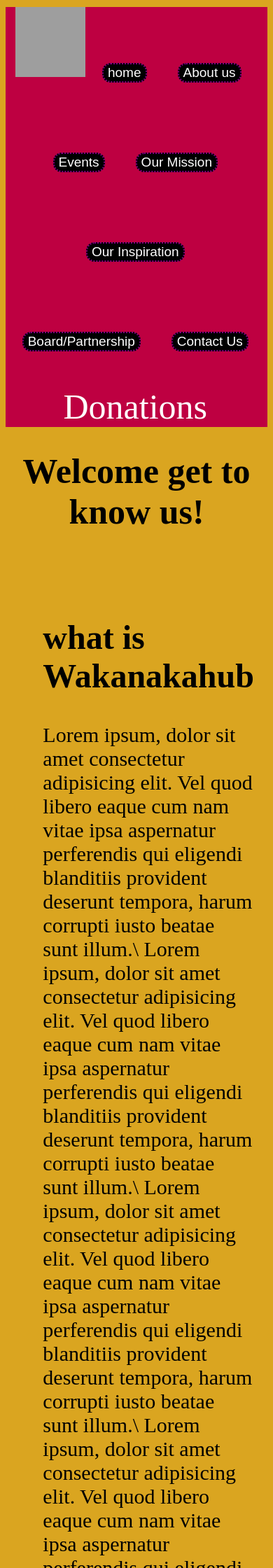
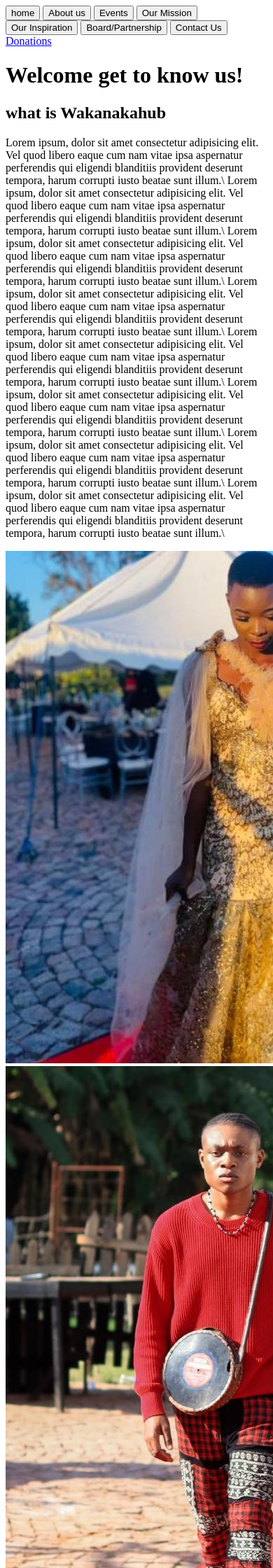
Before and after one commit to katman-Generation/Wakanaka, a Flask app: page /about in a window 390 px wide; the page is wider, and only the part inside the window is pictured. Shown: the top 2240 px of that part at 70% size. Run offline with Flask 3, Linux system fonts and the light colour scheme; grey boxes are pictures that could not be loaded.

Commit message:
making web page responsive

```diff
--- a/static/Donations.css
+++ b/static/Donations.css
@@ -0,0 +1,2 @@
+@media screen and (min-width: 601px) {}
+@media only screen and (max-width: 600px) {}
--- a/static/about.css
+++ b/static/about.css
@@ -1,3 +1,4 @@
+@media screen and (min-width: 601px) {
     .about h1{
         text-align: center;
         font-size: 50px;
@@ -44,3 +45,7 @@
         width: 50%;
         height: 100%;
     }
+}
+@media only screen and (max-width: 600px) {
+
+}
--- a/static/board.css
+++ b/static/board.css
@@ -0,0 +1,5 @@
+@media screen and (min-width: 601px) {}
+
+@media only screen and (max-width: 600px) {
+
+}
--- a/static/contacts.css
+++ b/static/contacts.css
@@ -0,0 +1,2 @@
+@media screen and (min-width: 601px) {}
+@media only screen and (max-width: 600px) {}
--- a/static/events.css
+++ b/static/events.css
@@ -0,0 +1,2 @@
+@media screen and (min-width: 601px) {}
+@media only screen and (max-width: 600px) {}
--- a/static/index.css
+++ b/static/index.css
@@ -1,3 +1,4 @@
+@media screen and (min-width: 601px) {
     body{
         background-color: goldenrod;
     }
@@ -124,3 +125,10 @@ footer a{
             background-color: blueviolet;
         }
     }
+}
+
+@media only screen and (max-width: 600px) {
+    .navi img{
+        display: none;
+    }
+}
--- a/static/inspiration.css
+++ b/static/inspiration.css
@@ -0,0 +1,2 @@
+@media screen and (min-width: 601px) {}
+@media only screen and (max-width: 600px) {}
--- a/static/mission.css
+++ b/static/mission.css
@@ -0,0 +1,2 @@
+@media screen and (min-width: 601px) {}
+@media only screen and (max-width: 600px) {}
--- a/templates/layout.html
+++ b/templates/layout.html
@@ -3,7 +3,7 @@
 <head>
     <meta charset="UTF-8">
     <meta name="viewport" content="width=device-width, initial-scale=1.0">
-    <title>Wakanaka</title>
+    <title>Wakanakahub</title>
     <link rel="stylesheet" href="../static/index.css" />
     <link rel="stylesheet" href="../static/contacts.css" />
     <link rel="stylesheet" href="../static/events.css" />
```
Lines whose indentation alone changed are shown as unchanged.
